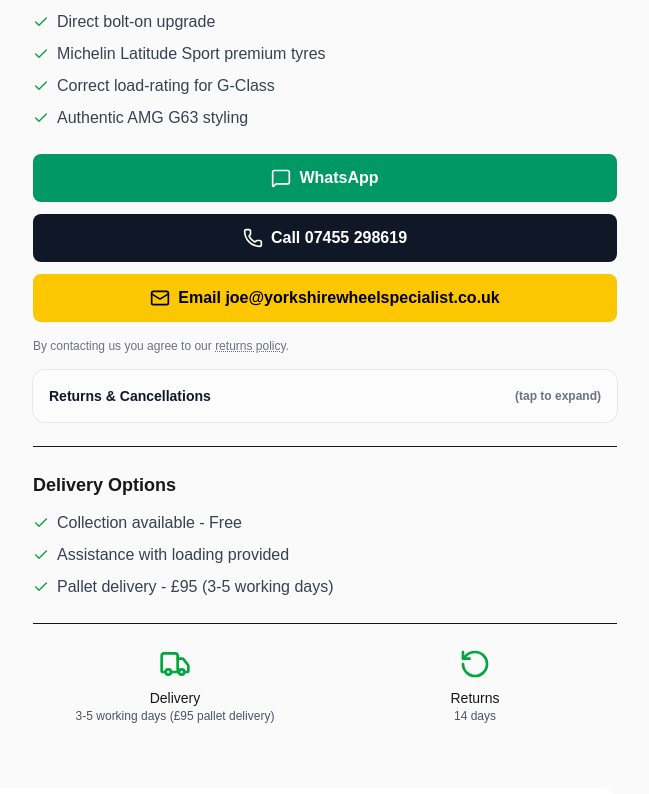
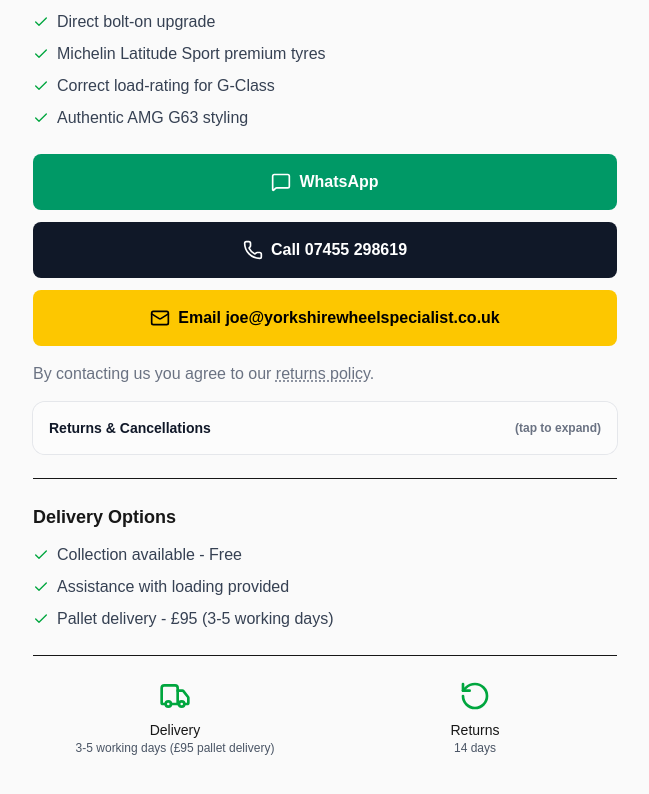
Before and after one commit to DreddnaughtINC/yorkshirewheelspecialist, a Next.js app: page /shop in a window 1280 px wide. Shown: the part 796-1590 px from the top of the page, without its empty margins (631-1280 px from the left). Built offline with nearby package versions, Linux system fonts and the light colour scheme.

Commit message:
updated shop

```diff
--- a/app/shop/page.tsx
+++ b/app/shop/page.tsx
@@ -209,12 +209,12 @@ export default function ProductPage() {
 
             {/* Thumbnails */}
             {product.images.length > 1 && (
-              <div className="flex gap-2">
+              <div className="flex gap-2 overflow-x-auto pb-2 -mx-4 px-4 sm:mx-0 sm:px-0">
                 {product.images.map((image: string, index: number) => (
                   <button
                     key={image}
                     onClick={() => setSelectedImage(index)}
-                    className={`relative w-20 h-20 rounded-lg overflow-hidden border-2 transition-all ${
+                    className={`relative min-w-[72px] w-20 h-20 rounded-lg overflow-hidden border-2 transition-all ${
                       selectedImage === index ? 'border-green-600' : 'border-gray-200 hover:border-gray-300'
                     }`}
                     aria-label={`Show image ${index + 1}`}
@@ -234,7 +234,7 @@ export default function ProductPage() {
                 <span className="text-green-600 font-medium">{product.brand}</span>
               </div>
 
-              <h1 className="text-3xl font-bold text-gray-900 mb-4">{product.name}</h1>
+              <h1 className="text-2xl sm:text-3xl font-bold text-gray-900 mb-4">{product.name}</h1>
 
               <div className="flex items-center flex-wrap gap-3 mb-6">
               {typeof product.price === 'number' ? (
@@ -304,27 +304,30 @@ export default function ProductPage() {
                 href={waHref}
                 target="_blank"
                 rel="noopener noreferrer"
-                className="w-full inline-flex items-center justify-center gap-2 rounded-lg px-5 py-3 font-semibold bg-emerald-600 text-white hover:bg-emerald-700 transition"
+                className="w-full inline-flex items-center justify-center gap-2 rounded-lg px-5 py-4 font-semibold bg-emerald-600 text-white hover:bg-emerald-700 transition focus:outline-none focus-visible:ring-2 focus-visible:ring-offset-2 focus-visible:ring-emerald-500"
+                aria-label="Contact via WhatsApp"
               >
                 <MessageSquare className="w-5 h-5" />
                 WhatsApp
               </a>
               <a
                 href={telHref}
-                className="w-full inline-flex items-center justify-center gap-2 rounded-lg px-5 py-3 font-semibold bg-gray-900 text-white hover:bg-black transition"
+                className="w-full inline-flex items-center justify-center gap-2 rounded-lg px-5 py-4 font-semibold bg-gray-900 text-white hover:bg-black transition focus:outline-none focus-visible:ring-2 focus-visible:ring-offset-2 focus-visible:ring-emerald-500"
+                aria-label={`Call ${formatPhone(phone)}`}
               >
                 <Phone className="w-5 h-5" />
                 Call {formatPhone(phone)}
               </a>
               <a
                 href={mailHref}
-                className="w-full inline-flex items-center justify-center gap-2 rounded-lg px-5 py-3 font-semibold bg-yellow-400 text-black hover:bg-yellow-300 transition"
+                className="w-full inline-flex items-center justify-center gap-2 rounded-lg px-5 py-4 font-semibold bg-yellow-400 text-black hover:bg-yellow-300 transition focus:outline-none focus-visible:ring-2 focus-visible:ring-offset-2 focus-visible:ring-emerald-500"
+                aria-label={`Email ${email}`}
               >
                 <Mail className="w-5 h-5" />
                 Email {email}
               </a>
               {/* Tiny link that opens the dropdown */}
-<p className="mt-1 text-xs text-gray-500">
+<p className="mt-1 text-sm sm:text-base text-gray-500">
   By contacting us you agree to our{" "}
   <a
     href="#returns"
@@ -346,7 +349,7 @@ export default function ProductPage() {
     Returns & Cancellations
     <span className="ml-3 inline-block text-xs text-gray-500">(tap to expand)</span>
   </summary>
-  <div className="mt-3 space-y-3 text-sm text-gray-700 leading-relaxed">
+  <div className="mt-3 space-y-3 text-sm sm:text-base text-gray-700 leading-relaxed">
     <p>
       <strong>Change-of-mind (distance sales only):</strong> For consumer purchases arranged by phone/email or online
       with delivery, you may cancel within <strong>14 days</strong> of delivery. Items must be returned in the condition
@@ -383,7 +386,7 @@ export default function ProductPage() {
               <h3 className="font-semibold text-lg mb-3">Delivery Options</h3>
               <ul className="space-y-2">
                 {product.deliveryOptions.map((option: string) => (
-                  <li key={option} className="flex items-center space-x-2">
+                  <li key={option} className="flex items-center space-x-2 text-sm sm:text-base">
                     <Check className="w-4 h-4 text-green-600" />
                     <span className="text-gray-700">{option}</span>
                   </li>
--- a/components/Header.tsx
+++ b/components/Header.tsx
@@ -41,10 +41,10 @@ const Header = () => {
             <nav className="hidden lg:flex items-center space-x-8">
               <a href="/" className="text-gray-700 hover:text-green-600 font-medium transition-colors">Home</a>
               <a href="/services" className="text-gray-700 hover:text-green-600 font-medium transition-colors">Services</a>
+              <a href="/shop" className="text-gray-700 hover:text-green-600 font-medium transition-colors">Shop</a>
               <a href="/gallery" className="text-gray-700 hover:text-green-600 font-medium transition-colors">Gallery</a>
               <a href="/business" className="text-gray-700 hover:text-green-600 font-medium transition-colors">Business</a>
               <a href="/contact" className="text-gray-700 hover:text-green-600 font-medium transition-colors">Contact</a>
-              <a href="/shop" className="text-gray-700 hover:text-green-600 font-medium transition-colors">Shop</a>
             </nav>
 
             {/* CTA Buttons */}
```
